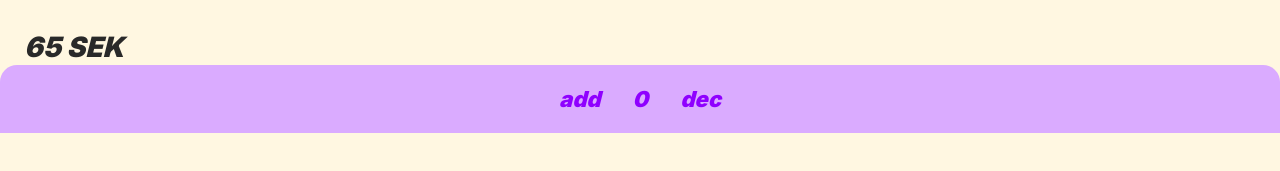
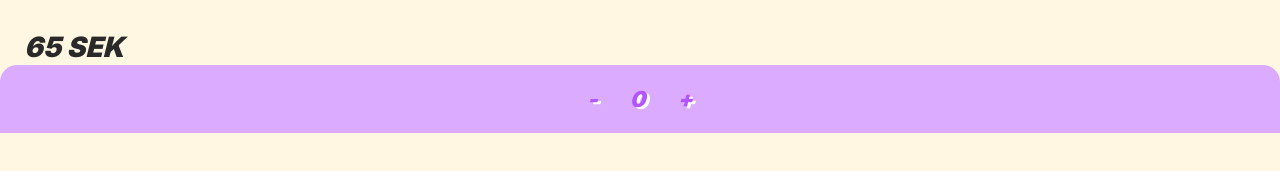
Before and after one commit to Celinaki/Boba-bob, a Vue app: page /bubbletea/1 in a window 1280 px wide. Shown: the part 667-838 px from the top of the page. Built offline with nearby package versions, Linux system fonts and the light colour scheme.

Commit message:
changing text to icons + -, textshadow

```diff
--- a/src/components/AddToCart.vue
+++ b/src/components/AddToCart.vue
@@ -1,6 +1,6 @@
 <script setup lang="ts">
 import { onMounted, ref, } from 'vue'
-import {useIncrementStore } from '../stores/increment'
+import { useIncrementStore } from '../stores/increment'
 
 
 const store = useIncrementStore()
@@ -18,17 +18,17 @@ const props = defineProps<{
         id: number,
         title?: string,
         price?: number,
-        bobaImg?:string,
+        bobaImg?: string,
         amount: number,
     }
 }>()
 const boba = props.bobaType;
 let bobaAmount = ref<number>(boba.amount)
 
-function decreaseAmount(){
-    if(boba.amount <= 0){
+function decreaseAmount() {
+    if (boba.amount <= 0) {
         return
-    }else{
+    } else {
         boba.amount--
         bobaAmount.value--
         console.log(boba.amount)
@@ -36,7 +36,7 @@ function decreaseAmount(){
 
 
 }
-function increaseAmount(){
+function increaseAmount() {
     boba.amount++
     bobaAmount.value++
 
@@ -47,17 +47,18 @@ function increaseAmount(){
 
 <template >
     <div>
-        <h1 v-on:click="increaseAmount">add</h1>
+        <h1 v-on:click="decreaseAmount">-</h1>
+
         <h1>{{ bobaAmount }}</h1>
-        <h1 v-on:click="decreaseAmount">dec</h1>
+        <h1 v-on:click="increaseAmount">+</h1>
+
+
 
     </div>
-
-
 </template>
 
 <style scoped>
-div{
+div {
     background-color: #DAABFF;
     position: sticky;
     bottom: 0;
@@ -68,12 +69,14 @@ div{
     align-items: center;
     border-radius: 17px 17px 0px 0px;
 }
-h1{
-    color: #8F00FF;
+
+h1 {
+    color: #B454FF;
     font-size: 22px;
     font-style: italic;
     font-weight: 900;
     padding: 1rem;
+    text-shadow: 3px 2px 0px white;
+
 }
-
 </style>
```
Lines whose indentation alone changed are shown as unchanged.
